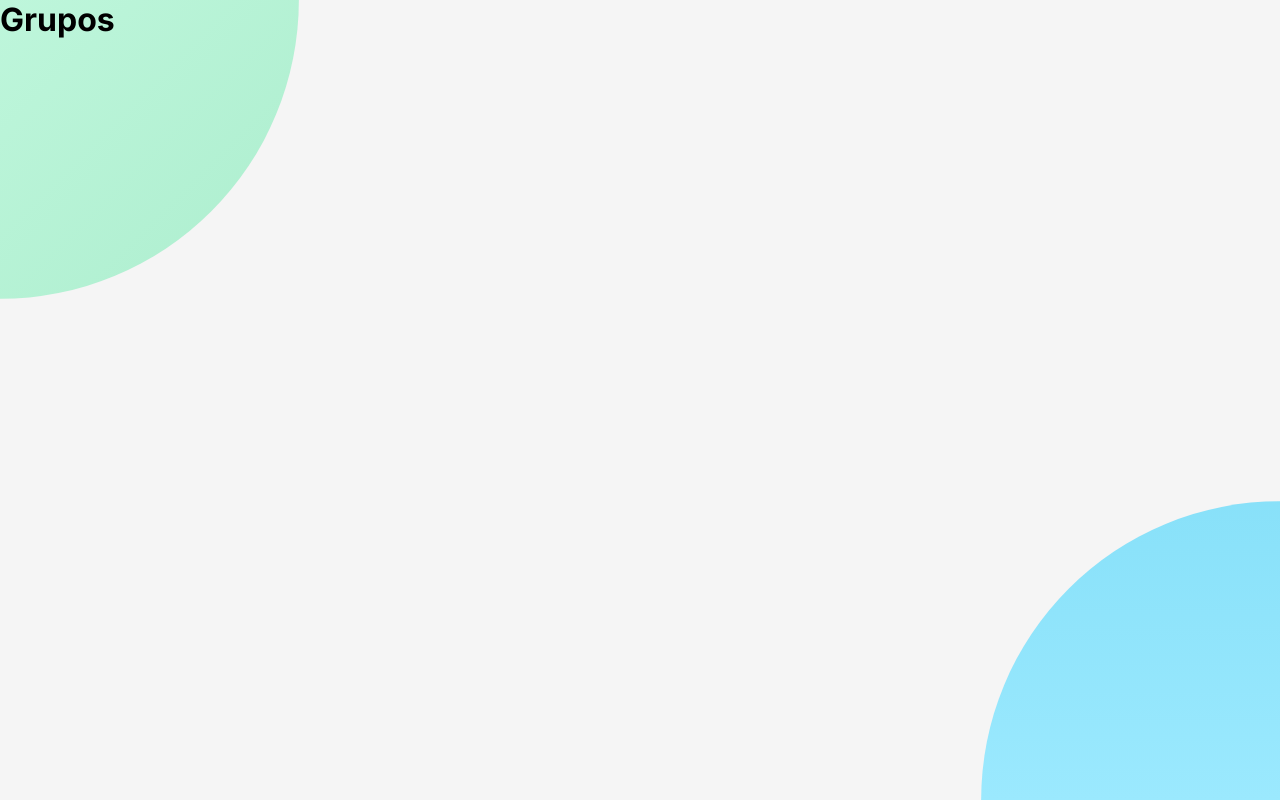
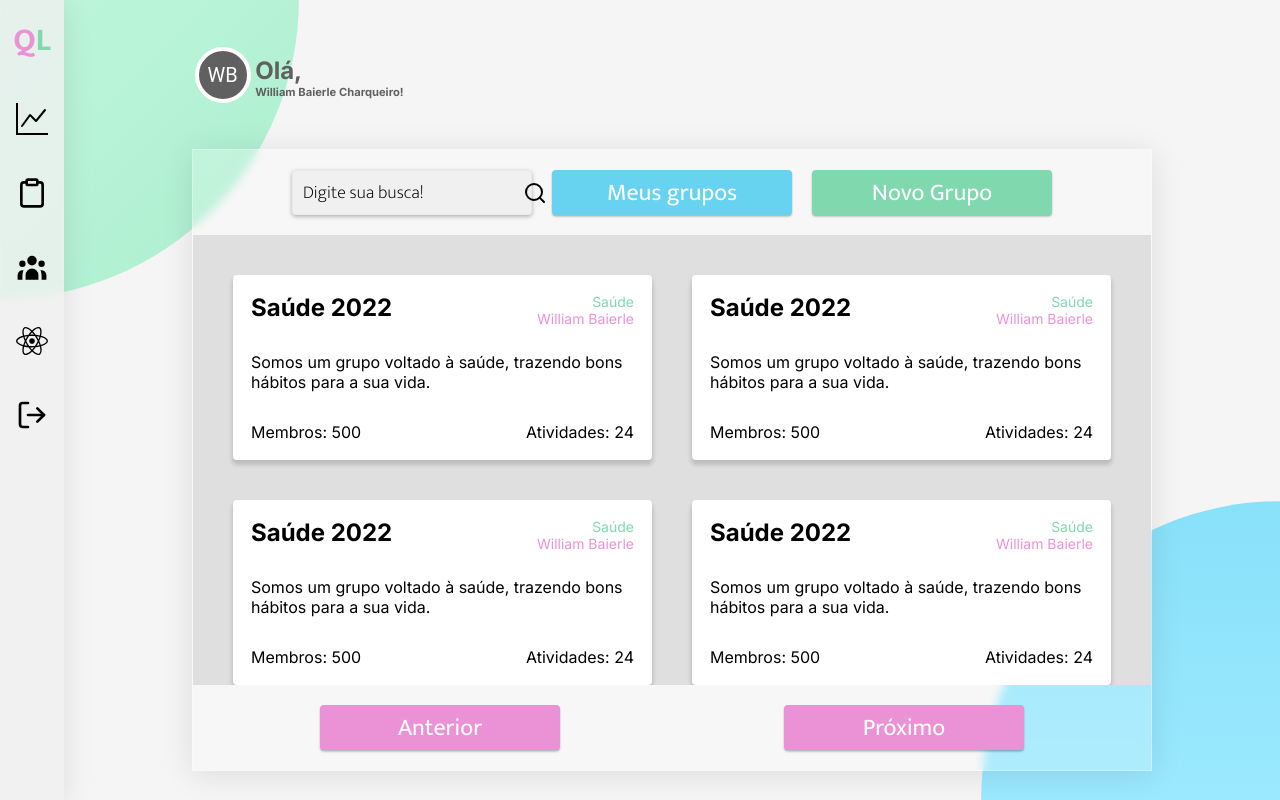
Before and after one commit to nittts/quality-life, a React (Create React App) app: page /groups in a window 1280 px wide. Built offline with nearby package versions, Linux system fonts and the light colour scheme.

Commit message:
feat: groups page bugged

```diff
--- a/src/components/Groups/index.jsx
+++ b/src/components/Groups/index.jsx
@@ -1,7 +1,8 @@
 import {
   Container,
+  ListContainer,
   ButtonsContainer,
-  ListContainer,
+  GroupsContainer,
   ButtonsBotContainer,
 } from "./style";
 import SearchInput from "../../components/Search";
@@ -9,7 +10,6 @@ import Button from "../../components/Button";
 
 export default function GroupsCard() {
   return (
-    <>
     <Container>
       <ListContainer>
         <ButtonsContainer>
@@ -17,12 +17,132 @@ export default function GroupsCard() {
           <Button>Meus grupos</Button>
           <Button secondary>Novo Grupo</Button>
         </ButtonsContainer>
+        <GroupsContainer>
+          <li>
+            <header>
+              <h2>Saúde 2022</h2>
+              <div className="category-and-author">
+                <span className="category">Saúde</span>
+                <span className="author">William Baierle</span>
+              </div>
+            </header>
+            <section>
+              <p>
+                Somos um grupo voltado à saúde, trazendo bons hábitos para a sua
+                vida.
+              </p>
+            </section>
+            <footer>
+              <span className="members">Membros: 500</span>
+              <span className="activities">Atividades: 24</span>
+            </footer>
+          </li>
+
+          <li>
+            <header>
+              <h2>Saúde 2022</h2>
+              <div className="category-and-author">
+                <span className="category">Saúde</span>
+                <span className="author">William Baierle</span>
+              </div>
+            </header>
+            <section>
+              <p>
+                Somos um grupo voltado à saúde, trazendo bons hábitos para a sua
+                vida.
+              </p>
+            </section>
+            <footer>
+              <span className="members">Membros: 500</span>
+              <span className="activities">Atividades: 24</span>
+            </footer>
+          </li>
+
+          <li>
+            <header>
+              <h2>Saúde 2022</h2>
+              <div className="category-and-author">
+                <span className="category">Saúde</span>
+                <span className="author">William Baierle</span>
+              </div>
+            </header>
+            <section>
+              <p>
+                Somos um grupo voltado à saúde, trazendo bons hábitos para a sua
+                vida.
+              </p>
+            </section>
+            <footer>
+              <span className="members">Membros: 500</span>
+              <span className="activities">Atividades: 24</span>
+            </footer>
+          </li>
+
+          <li>
+            <header>
+              <h2>Saúde 2022</h2>
+              <div className="category-and-author">
+                <span className="category">Saúde</span>
+                <span className="author">William Baierle</span>
+              </div>
+            </header>
+            <section>
+              <p>
+                Somos um grupo voltado à saúde, trazendo bons hábitos para a sua
+                vida.
+              </p>
+            </section>
+            <footer>
+              <span className="members">Membros: 500</span>
+              <span className="activities">Atividades: 24</span>
+            </footer>
+          </li>
+
+          <li>
+            <header>
+              <h2>Saúde 2022</h2>
+              <div className="category-and-author">
+                <span className="category">Saúde</span>
+                <span className="author">William Baierle</span>
+              </div>
+            </header>
+            <section>
+              <p>
+                Somos um grupo voltado à saúde, trazendo bons hábitos para a sua
+                vida.
+              </p>
+            </section>
+            <footer>
+              <span className="members">Membros: 500</span>
+              <span className="activities">Atividades: 24</span>
+            </footer>
+          </li>
+
+          <li>
+            <header>
+              <h2>Saúde 2022</h2>
+              <div className="category-and-author">
+                <span className="category">Saúde</span>
+                <span className="author">William Baierle</span>
+              </div>
+            </header>
+            <section>
+              <p>
+                Somos um grupo voltado à saúde, trazendo bons hábitos para a sua
+                vida.
+              </p>
+            </section>
+            <footer>
+              <span className="members">Membros: 500</span>
+              <span className="activities">Atividades: 24</span>
+            </footer>
+          </li>
+        </GroupsContainer>
         <ButtonsBotContainer>
           <Button primary>Anterior</Button>
           <Button primary>Próximo</Button>
         </ButtonsBotContainer>
       </ListContainer>
     </Container>
-    </>
   );
 }
--- a/src/components/Groups/style.js
+++ b/src/components/Groups/style.js
@@ -5,8 +5,25 @@ export const Container = styled.div`
   align-items: center;
   justify-content: center;
   margin-left: 15vw;
-  height: 60vh;
+  /* background: red; */
   @media (min-width: 768px) {
+    margin-left: 5vw;
+  }
+`;
+
+export const ListContainer = styled.div`
+  display: flex;
+  align-items: center;
+  flex-direction: column;
+  width: 90vw;
+  background: rgba(255, 255, 255, 0.2);
+  box-shadow: 0 4px 30px rgba(0, 0, 0, 0.1);
+  backdrop-filter: blur(5px);
+  -webkit-backdrop-filter: blur(5px);
+  border: 1px solid rgba(255, 255, 255, 0.3);
+
+  @media (min-width: 768px) {
+    width: 75vw;
     margin-left: 5vw;
   }
 `;
@@ -26,38 +43,73 @@ export const ButtonsContainer = styled.div`
   }
 `;
 
+export const GroupsContainer = styled.ul`
+  display: grid;
+  overflow-y: scroll;
+  height: 450px;
+  grid-template-columns: 1fr 1fr;
+  grid-template-rows: 1fr 1fr;
+  background: var(--color-gray-4);
+  padding: 40px;
+  gap: 40px;
+
+  li {
+    position: relative;
+    padding: 18px;
+    border-radius: 4px;
+    background: var(--color-white);
+    box-shadow: 0 4px 4px 1px rgba(0, 0, 0, 0.15);
+
+    header {
+      h2 {
+        font-weight: 700;
+        font-size: 24px;
+      }
+
+      .category-and-author {
+        position: absolute;
+        right: 18px;
+        top: 18px;
+        display: flex;
+        flex-direction: column;
+        align-items: flex-end;
+        font-size: 14px;
+      }
+
+      .category {
+        color: var(--color-primary-3);
+      }
+
+      .author {
+        color: var(--color-tertiary-3);
+      }
+    }
+
+    section {
+      padding: 30px 0;
+    }
+
+    footer {
+      .activities {
+        position: absolute;
+        right: 18px;
+      }
+    }
+  }
+`;
+
 export const ButtonsBotContainer = styled.div`
+  /* background: red; */
+  width: 100%;
   display: flex;
-  flex-direction: column;
-  position: fixed;
-  bottom: 0;
+  justify-content: space-around;
   padding: 20px;
   gap: 10px;
   Button {
     width: 240px;
   }
-  @media (min-width: 768px) {
-    flex-direction: row;
+  @media (max-width: 768px) {
+    flex-direction: column;
     column-gap: 100px;
   }
 `;
-
-export const ListContainer = styled.div`
-  display: flex;
-  align-items: center;
-  flex-direction: column;
-  margin-top: 10vh;
-  margin-left: 15vw;
-  width: 90vw;
-  height: 60vh;
-  background: rgba(255, 255, 255, 0.2);
-  box-shadow: 0 4px 30px rgba(0, 0, 0, 0.1);
-  backdrop-filter: blur(5px);
-  -webkit-backdrop-filter: blur(5px);
-  border: 1px solid rgba(255, 255, 255, 0.3);
-
-  @media (min-width: 768px) {
-    width: 75vw;
-    margin-left: 5vw;
-  }
-`;
--- a/src/pages/Dashboard/style.js
+++ b/src/pages/Dashboard/style.js
@@ -25,6 +25,7 @@ export const Content = styled.div`
     justify-content: flex-start;
   }
 `;
+
 export const ProfileContainer = styled.div`
   display: flex;
   align-items: flex-end;
--- a/src/pages/Groups/index.jsx
+++ b/src/pages/Groups/index.jsx
@@ -1,5 +1,40 @@
-// To do build page
+import { Switch, Route } from "react-router-dom";
+import { Container, ProfileContainer, Content, Header } from "./style";
+import { useEffect, useState } from "react";
+// import Sidebar from "../../components/Sidebar";
+import List from "../../components/List";
+import Button from "../../components/Button";
+import Card from "../../components/Card";
+import Modal from "../../components/Modal";
+import Habit from "../../components/Habit";
+import api from "../../services/api";
+import Input from "../../components/Input";
+import { useToken } from "../../providers/token";
+import { FiCheckCircle } from "react-icons/fi";
+import { useUser } from "../../providers/user";
+import { useLocation } from "react-router-dom";
+import { useForm } from "react-hook-form";
+import { yupResolver } from "@hookform/resolvers/yup";
+// import formSchema from "./FormSchema";
 
-export const Groups = () => {
-  return <h1>Grupos</h1>;
-};
+// components
+import Sidebar from "../../components/Sidebar";
+import GroupsCard from "../../components/Groups";
+import Profile from "../../components/Profile";
+// import GroupsCard from "../../components/Groups";
+
+export default function Groups() {
+  return (
+    <>
+      <Header>
+        <Profile />
+      </Header>
+      <Container>
+        <Sidebar />
+        <Content>
+          <GroupsCard />
+        </Content>
+      </Container>
+    </>
+  );
+}
--- a/src/pages/Groups/style.js
+++ b/src/pages/Groups/style.js
@@ -1 +1,41 @@
-// to do styles
+import styled from "styled-components";
+
+export const Header = styled.div`
+  width: 70vw;
+  margin: 0 auto;
+  padding: 44px 0;
+`;
+
+export const Container = styled.div`
+  background: rgba(var(--color-gray-3), 0.6);
+`;
+
+export const ProfileContainer = styled.div`
+  display: flex;
+  align-items: flex-end;
+  justify-content: flex-start;
+  flex-flow: row nowrap;
+  width: 85%;
+  height: 10%;
+  padding: 0% 2%;
+
+  @media (max-width: 768px) {
+    align-items: center;
+    height: 15%;
+    width: 100%;
+  }
+`;
+
+export const Content = styled.div`
+  width: 95%;
+  height: 100%;
+  display: flex;
+  flex-flow: column nowrap;
+  align-items: center;
+  justify-content: center;
+
+  @media (max-width: 768px) {
+    width: 85%;
+    justify-content: flex-start;
+  }
+`;
--- a/src/routes/index.jsx
+++ b/src/routes/index.jsx
@@ -8,7 +8,7 @@ import Home from "../pages/Home";
 import Login from "../pages/Login";
 import NotFound from "../pages/NotFound";
 import Habits from "../pages/Habits";
-import { Groups } from "../pages/Groups";
+import Groups from "../pages/Groups";
 
 const Routes = () => {
   return (
```
Lines whose indentation alone changed are shown as unchanged.
